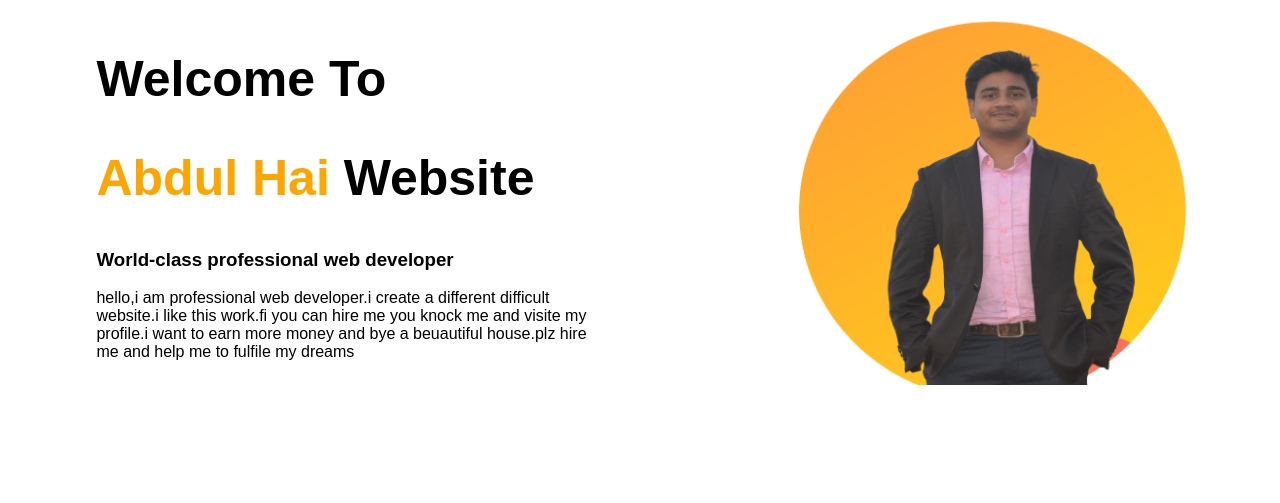
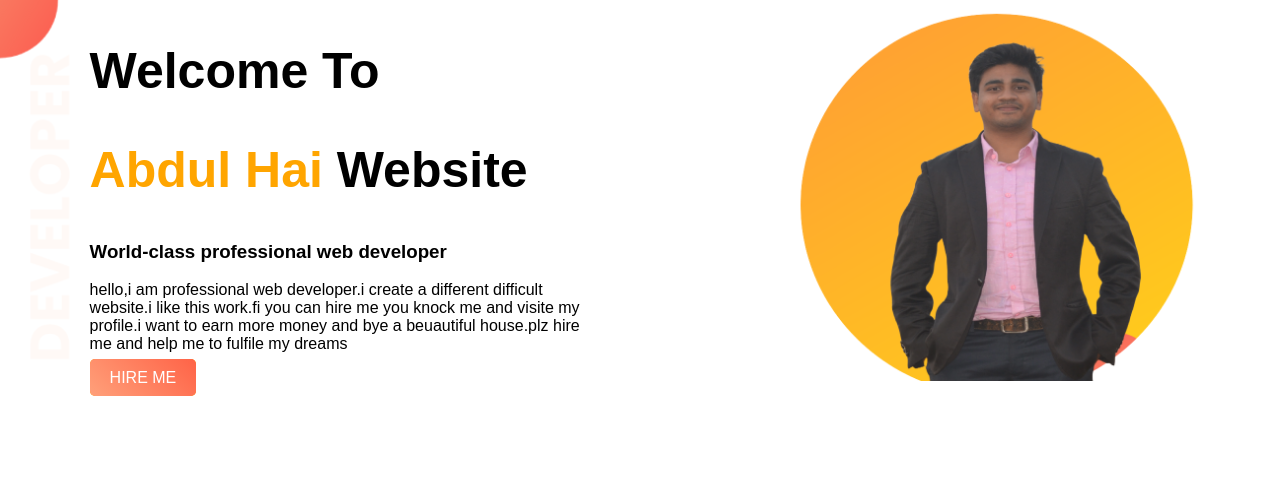
Before and after one commit to Abdulhai07/web-portfolio, a plain HTML site: page index.html in a window 1280 px wide. Drawn offline with Linux system fonts and the light colour scheme.

Commit message:
done half

```diff
--- a/index.html
+++ b/index.html
@@ -10,7 +10,7 @@
 </head>
 
 <body>
-    <section>
+    <section class="top-banner">
 
         <div class="half-width">
             <h1>Welcome To</h1>
@@ -21,6 +21,7 @@
                 you knock me and visite my profile.i want to earn more money and bye a beuautiful house.plz hire me and
                 help me
                 to fulfile my dreams</p>
+            <a class="link-button" target="_blank" href="https://www.w3schools.com/">HIRE ME</a>
         </div>
         <div class="half-width">
             <img src="images/haiprofile.png">
--- a/style.css
+++ b/style.css
@@ -1,4 +1,5 @@
 body {
+    margin: 0%;
     font-family: 'Poppins', sans-serif;
 }
 
@@ -20,3 +21,23 @@ h1 {
 .half-width img {
     width: 100%;
 }
+
+.top-banner {
+    background-image: url(images/top-banner.png);
+    background-repeat: no-repeat;
+}
+
+section {
+    height: 500px;
+}
+
+.link-button {
+    text-decoration: none;
+    background-image: linear-gradient(45deg, lightSalmon, tomato);
+    background-color: orange;
+    padding: 10px 20px;
+    border-radius: 5px;
+    color: white;
+    font-weight: 700px;
+
+}
```
